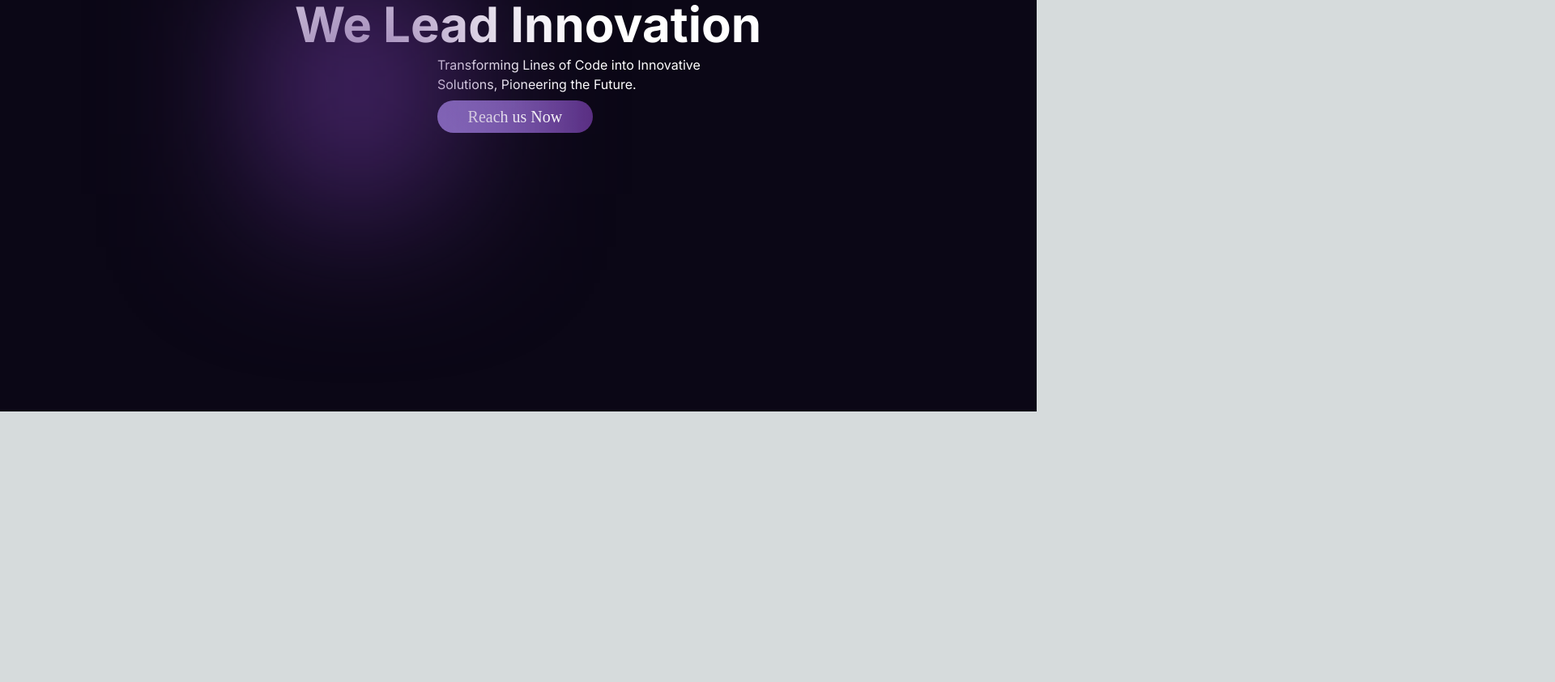
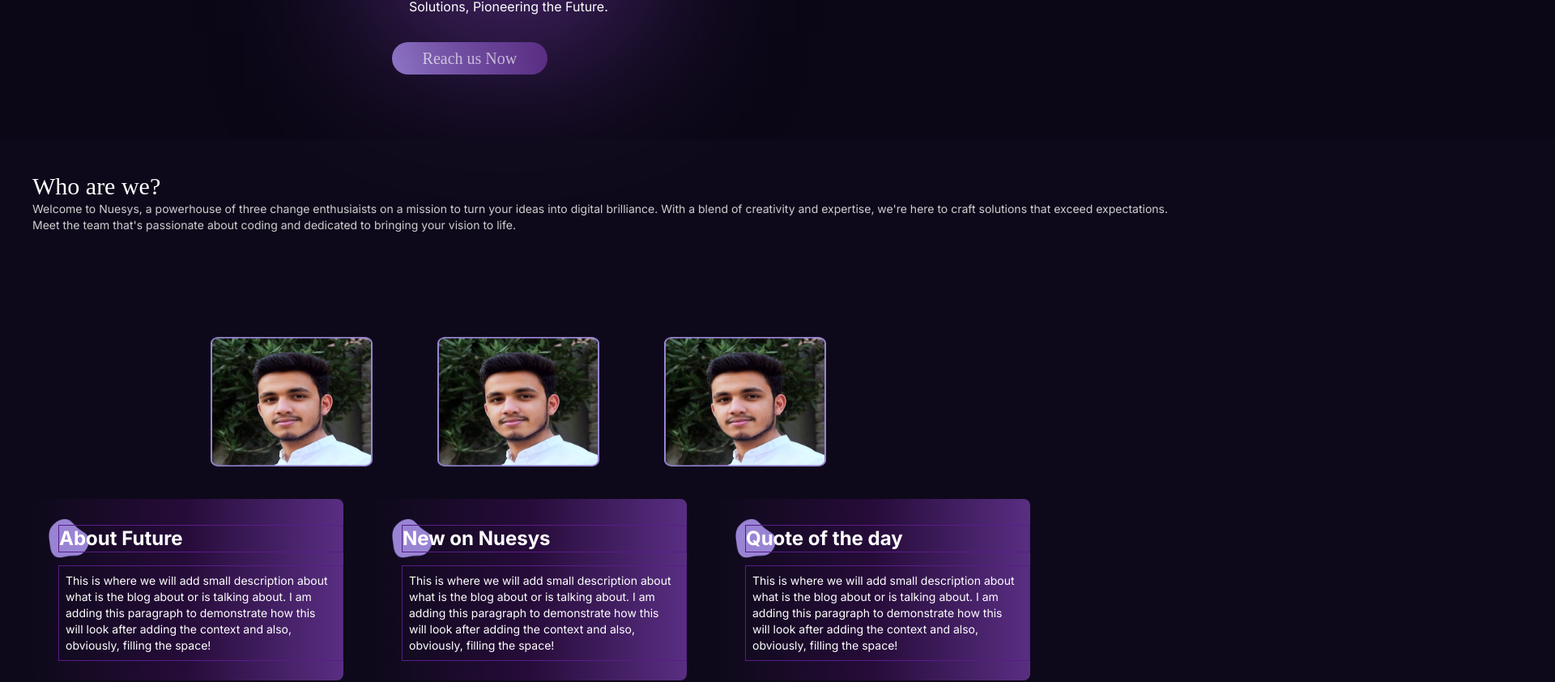
Before and after one commit to syedalikazmi1122/Nuesys-website, a Next.js app: page / in a window 1280 px wide. Shown: the part 358-1200 px from the top of the page at 81% size, 1920 px wide, since content can reach past the window. Before the commit the page ends 866 px from the top, so only its background shows below. Built offline with nearby package versions, Linux system fonts and the light colour scheme.

Commit message:
home page progress!

```diff
--- a/app/components/Home/home.js
+++ b/app/components/Home/home.js
@@ -1,21 +1,24 @@
 import HomeButton from "./homebutton";
-
-export default  function home ()
-{
-    return (
-      <div className="w-screen h-screen flex  place-items-center  justify-center">
-        <div className="text-4xl w-1/3 h-1/2 flex  homecenter   text-white font-bold text-center"></div>
-        <div className="grid space-y-2">
-          <p className=" text-justify -ml-44 font-bold -mt-28 text-white text-6xl ">
+import Lowersection from "./lowerhomesection";
+export default function home() {
+  return (
+    <div className="w-screen h-full  space-y-20 homepage ">
+      <div className="grid  mt-10  justify-center">
+        <div className="mt-24 text-4xl w-1/3 h-1/2 flex  homecenter   text-white font-bold text-center"></div>
+        <div className="grid  w-full    space-y-8 -mt-28 ">
+          <p className=" text-justify  -ml-2 font-bold -mt-28   z-10 text-white text-6xl ">
             Code To Creation
             <br /> We Lead Innovation
           </p>
-          <p className="text-white   justify-center w-96">
+          <p className="text-white  ml-20  text-center z-10 w-96">
             Transforming Lines of Code into Innovative Solutions, Pioneering the
             Future.
           </p>
-          <HomeButton title="Reach us Now "/>
+          <HomeButton title="Reach us Now " />
         </div>
       </div>
-    );
+      {/* the about */}
+      <Lowersection />
+    </div>
+  );
 }
--- a/app/components/Home/homebutton.tsx
+++ b/app/components/Home/homebutton.tsx
@@ -4,10 +4,11 @@
   return (
     <>
       <div>
-        <button className="w-48 h-10 reachusbuttonhomepage rounded-3xl text-xl text-white">
-          {title}
+        <button className="w-48 ml-32 z-10 h-10 reachusbuttonhomepage rounded-3xl text-xl text-white hover:">
+          <p className="z-10">{title}</p>
         </button>
       </div>
     </>
   );
 }
+// "
--- /dev/null
+++ b/app/components/Home/lowerhomesection.js
@@ -0,0 +1,115 @@
+import Image from "next/image";
+import Bilal from "./bilal.png";
+import vector from "./vector.png";
+import { url } from "inspector";
+export default function lowerhomesection() {
+  return (
+    <>
+      <div className="homelowersection">
+        <div className="grid  justify-start  mt-10  ml-10  ">
+          <h1
+            className="text-white text-3xl"
+            style={{ fontFamily: "Nourd-SemiBold" }}
+          >
+            Who are we?
+          </h1>
+          <p className="text-sm text-wrap w-3/4 opacity-80 text-white">
+            Welcome to Nuesys, a powerhouse of three change enthusiaists on a
+            mission to turn your ideas into digital brilliance. With a blend of
+            creativity and expertise, we're here to craft solutions that exceed
+            expectations. Meet the team that's passionate about coding and
+            dedicated to bringing your vision to life.
+          </p>
+        </div>
+
+        <div className="flex space-x-20 h-40 mt-32 justify-center w-screen">
+          <Image
+            src={Bilal}
+            className=" "
+            alt="bilal"
+            height={200}
+            width={200}
+          />
+          <Image
+            src={Bilal}
+            className=" "
+            alt="bilal"
+            height={200}
+            width={200}
+          />
+          <Image
+            src={Bilal}
+            className=" "
+            alt="bilal"
+            height={200}
+            width={200}
+          />
+        </div>
+        {/* The row */}
+        <div className="flex mt-10 ml-10 space-x-10 mb-10">
+          {/* the box */}
+          <div className=" gradientlowerhomesectionblogbox relative w-96 h-56 bg-gradient-to-r from-transparent  rounded-lg ">
+            <Image
+              src={vector}
+              alt="aa"
+              height={50}
+              className="ml-5 mt-6"
+              width={50}
+            />
+            <div className="absolute top-8 left-8">
+              <h1 className="text-white text-2xl font-bold border border-purple-900">
+                About Future
+              </h1>
+              <p className="mt-4 p-2 text-white text-sm border border-purple-900">
+                This is where we will add small description about what is the
+                blog about or is talking about. I am adding this paragraph to
+                demonstrate how this will look after adding the context and
+                also, obviously, filling the space!
+              </p>
+            </div>
+          </div>
+          <div className=" gradientlowerhomesectionblogbox relative w-96 h-56 bg-gradient-to-r from-transparent  rounded-lg ">
+            <Image
+              src={vector}
+              alt="aa"
+              height={50}
+              className="ml-5 mt-6"
+              width={50}
+            />
+            <div className="absolute top-8 left-8">
+              <h1 className="text-white text-2xl font-bold border border-purple-900">
+                New on Nuesys
+              </h1>
+              <p className="mt-4 p-2 text-white text-sm border border-purple-900">
+                This is where we will add small description about what is the
+                blog about or is talking about. I am adding this paragraph to
+                demonstrate how this will look after adding the context and
+                also, obviously, filling the space!
+              </p>
+            </div>
+          </div>
+          <div className=" gradientlowerhomesectionblogbox relative w-96 h-56 bg-gradient-to-r from-transparent  rounded-lg ">
+            <Image
+              src={vector}
+              alt="aa"
+              height={50}
+              className="ml-5 mt-6"
+              width={50}
+            />
+            <div className="absolute top-8 left-8">
+              <h1 className="text-white text-2xl font-bold border border-purple-900">
+                Quote of the day
+              </h1>
+              <p className="mt-4 p-2 text-white text-sm border border-purple-900">
+                This is where we will add small description about what is the
+                blog about or is talking about. I am adding this paragraph to
+                demonstrate how this will look after adding the context and
+                also, obviously, filling the space!
+              </p>
+            </div>
+          </div>
+        </div>
+      </div>
+    </>
+  );
+}
--- a/app/globals.css
+++ b/app/globals.css
@@ -1,12 +1,6 @@
 @tailwind base;
 @tailwind components;
 @tailwind utilities;
-
-:root {
-  --foreground-rgb: 0, 0, 0;
-  --background-start-rgb: 214, 219, 220;
-  --background-end-rgb: 255, 255, 255;
-}
 
 @media (prefers-color-scheme: dark) {
   :root {
@@ -15,11 +9,7 @@
     --background-end-rgb: 0, 0, 0;
   }
 }
-.app
-{
-  background-color:rgba(11, 7, 22, 1);
-}
-body {
+.app {
   color: rgb(var(--foreground-rgb));
   background: linear-gradient(
       to bottom,
@@ -27,6 +17,9 @@
       rgb(var(--background-end-rgb))
     )
     rgb(var(--background-start-rgb));
+}
+body {
+  background-color: rgba(11, 7, 22, 1);
 }
 
 @layer utilities {
@@ -64,21 +57,21 @@
   font-style: normal;
 }
 /* home page css */
-.homecenter
-{
-
-width: 200px;
-height: 262px;
-background: #592E83;
-filter: blur(100px);
-
+.homepage {
+  height: 80vh;
+}
+.homecenter {
+  margin-left: 120px;
+  width: 300px;
+  height: 200px;
+  background: #592e83;
+  filter: blur(100px);
 }
 
-.homecenter p
-{
+.homecenter p {
   color: white;
   font-size: 20px;
-  font-family: 'Nokora', serif;
+  font-family: "Nokora", serif;
   font-weight: 900;
   text-align: center;
   margin-top: 100px;
@@ -86,5 +79,52 @@
 
 .reachusbuttonhomepage {
   font-family: Nourd-SemiBold;
-  background: linear-gradient(to left, rgba(89, 46, 131, 1), rgba(153, 132, 212, 1));
+  z-index: 1;
+  background: linear-gradient(
+    to left,
+    rgba(89, 46, 131, 1),
+    rgba(153, 132, 212, 1)
+  );
 }
+
+.homelowersection {
+  /* Rectangle 3 */
+  /* Rectangle 3 */
+
+  position: absolute;
+  width: 1920px;
+  /* height: 201px; */
+  left: 0px;
+
+  background: rgba(17, 12, 31, 0.6);
+  backdrop-filter: blur(2px);
+  /* Note: backdrop-filter has minimal browser support */
+}
+/* Note: backdrop-filter has minimal browser support */
+/* cv 1 */
+
+/* box-sizing: border-box; */
+
+/* background: url(cv.jpg);
+border: 4px solid #9984D4;
+border-radius: 20px; */
+.lowerhomesectionblogssection {
+  background: linear-gradient(0deg, rgba(0, 0, 0, 0.2), rgba(0, 0, 0, 0.2)),
+    #230c33;
+}
+
+.gradientlowerhomesectionblogbox {
+  background: linear-gradient(to right, transparent, #270c3a, #592e83);
+}
+.gradientlowerhomesectionblogboxvector {
+  /* Vector */
+
+  position: absolute;
+  width: 55.19px;
+  height: 61.14px;
+  left: 108.14px;
+  top: 61px;
+
+  background: #9984d4;
+  transform: rotate(129deg);
+}
```
Also changed, not shown: app/components/Home/Vector.png (added), app/components/Home/bilal.png (added).
